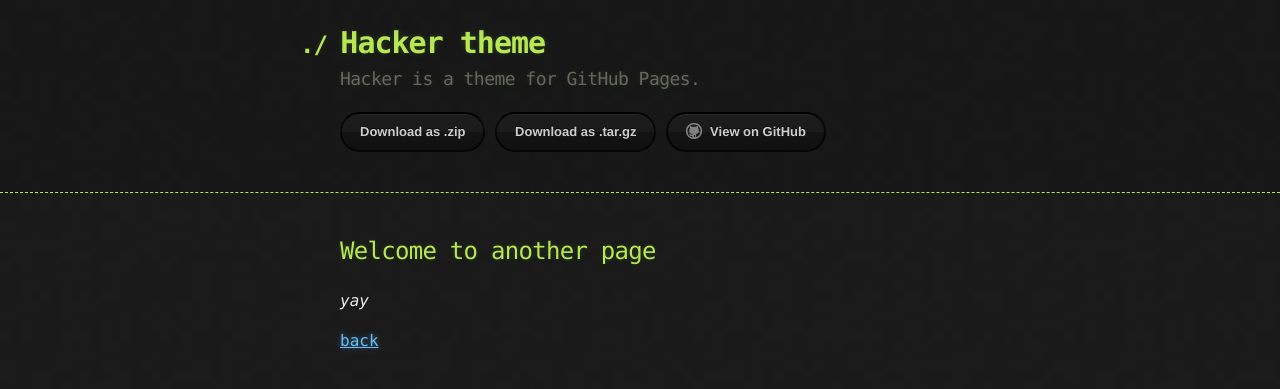
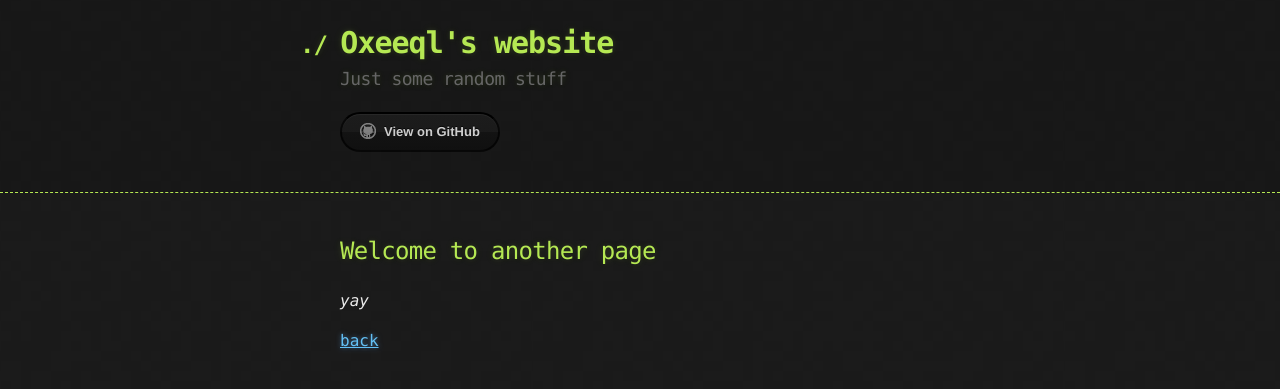
Before and after one commit to Oxeeql/oxeeql.github.io, a Jekyll site: the page built from another-page.md, in a window 1280 px wide. Shown: the top 389 px of the page. Built offline with Jekyll 4.4.1, drawn with Linux system fonts in a browser that asks for light colours; our own code applies the rules of GitHub Pages for plain Markdown files.

Commit message:
Update _config.yml

```diff
--- a/_config.yml
+++ b/_config.yml
@@ -1,5 +1,5 @@
-title: Hacker theme
-description: Hacker is a theme for GitHub Pages.
-show_downloads: true
+title: Oxeeql's website
+description: Just some random stuff
+show_downloads: false
 google_analytics:
 theme: jekyll-theme-hacker
```
